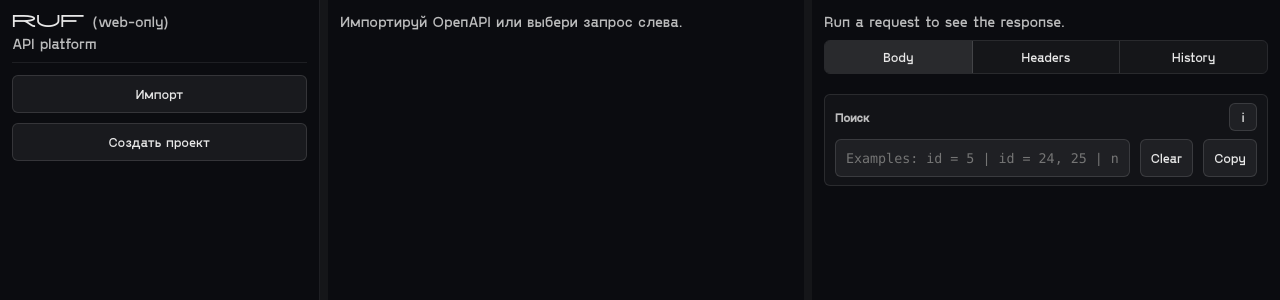
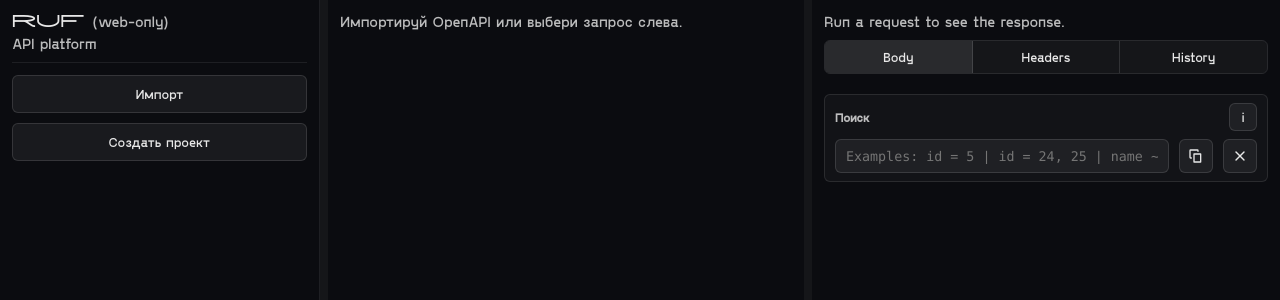
Before and after one commit to mkudmi/RUF-API-Platform, a React (Vite) app: page / in a window 1280 px wide. Shown: the top 300 px of the page. Built offline with nearby package versions, Linux system fonts and the light colour scheme.

Commit message:
icons have been moved

```diff
--- a/src/features/requestRunner/JsonPathSearch.tsx
+++ b/src/features/requestRunner/JsonPathSearch.tsx
@@ -1,5 +1,6 @@
 import { useMemo, useRef, useState } from 'react'
 import { JSONPath } from 'jsonpath-plus'
+import { CloseIcon, CopyIcon } from '../../shared/icons'
 
 export type JsonValue = null | boolean | number | string | object | unknown[]
 
@@ -236,7 +237,10 @@ export function JsonPathSearch(props: {
         </button>
       </div>
 
-      <div style={{ display: 'grid', gridTemplateColumns: '1fr auto auto', gap: 10, marginTop: 8 }}>
+      <div
+        className="jsonSearchQueryRow"
+        style={{ display: 'grid', gridTemplateColumns: '1fr auto auto', gap: 10, marginTop: 8 }}
+      >
         <input
           className="mono"
           value={query}
@@ -244,9 +248,25 @@ export function JsonPathSearch(props: {
           disabled={disabled}
           placeholder="Examples: id = 5 | id = 24, 25 | name ~ Максим | height >= 166 | $..id"
         />
-        <button onClick={() => props.onQueryChange('')} disabled={!q}>Clear</button>
-        <button onClick={() => onCopy('query', q)} disabled={!q} title="Copy query">
-          {copied === 'query' ? 'Copied' : 'Copy'}
+        <button
+          type="button"
+          className="iconBtn"
+          onClick={() => onCopy('query', q)}
+          disabled={!q}
+          title="Copy query"
+          aria-label="Copy query"
+        >
+          {copied === 'query' ? 'OK' : <CopyIcon />}
+        </button>
+        <button
+          type="button"
+          className="iconBtn"
+          onClick={() => props.onQueryChange('')}
+          disabled={!q}
+          title="Clear"
+          aria-label="Clear"
+        >
+          <CloseIcon />
         </button>
       </div>
 
--- a/src/features/requestRunner/RequestEditor.tsx
+++ b/src/features/requestRunner/RequestEditor.tsx
@@ -2,6 +2,7 @@ import { useEffect, useMemo, useRef, useState, type Dispatch, type SetStateActio
 import type { Collection, HttpMethod, RequestItem, RequestParam } from '../../shared/types/collection'
 import type { Environment } from '../../shared/types/environment'
 import type { RequestDraft, RequestHistoryItem } from '../../shared/types/requestHistory'
+import { CopyIcon } from '../../shared/icons'
 import { computeEffectiveBaseUrl, isAbsoluteUrl, joinUrlParts } from '../../shared/utils/url'
 import { uid } from '../../shared/utils/id'
 import { runRequest, type RunResult } from './runRequest'
@@ -30,33 +31,6 @@ function saveDraft(requestId: string, draft: RequestDraft) {
   const next = parsed && typeof parsed === 'object' ? parsed : {}
   next[requestId] = draft
   localStorage.setItem(REQUEST_DRAFTS_KEY, JSON.stringify(next))
-}
-
-function CopyIcon(props: { size?: number }) {
-  const size = props.size ?? 16
-  return (
-    <svg
-      width={size}
-      height={size}
-      viewBox="0 0 24 24"
-      fill="none"
-      xmlns="http://www.w3.org/2000/svg"
-      aria-hidden="true"
-    >
-      <path
-        d="M9 9h10v12H9V9Z"
-        stroke="currentColor"
-        strokeWidth="2"
-        strokeLinejoin="round"
-      />
-      <path
-        d="M5 15H4a1 1 0 0 1-1-1V4a1 1 0 0 1 1-1h10a1 1 0 0 1 1 1v1"
-        stroke="currentColor"
-        strokeWidth="2"
-        strokeLinecap="round"
-      />
-    </svg>
-  )
 }
 
 async function copyText(text: string) {
--- a/src/features/requestRunner/ResponseViewer.tsx
+++ b/src/features/requestRunner/ResponseViewer.tsx
@@ -4,6 +4,7 @@ import { generateJsonSchema } from '../../shared/utils/jsonSchema'
 import type { RequestHistoryItem } from '../../shared/types/requestHistory'
 import type { RunResult } from './runRequest'
 import { evaluateJsonSearch, JsonPathSearch, type JsonValue } from './JsonPathSearch'
+import { CloseIcon, CopyIcon, TrashIcon } from '../../shared/icons'
 
 type FileSystemWritableFileStreamLike = {
   write: (data: string) => Promise<void>
@@ -12,95 +13,6 @@ type FileSystemWritableFileStreamLike = {
 
 type FileSystemFileHandleLike = {
   createWritable: () => Promise<FileSystemWritableFileStreamLike>
-}
-
-function CopyIcon(props: { size?: number }) {
-  const size = props.size ?? 16
-  return (
-    <svg
-      width={size}
-      height={size}
-      viewBox="0 0 24 24"
-      fill="none"
-      xmlns="http://www.w3.org/2000/svg"
-      aria-hidden="true"
-    >
-      <path
-        d="M9 9h10v12H9V9Z"
-        stroke="currentColor"
-        strokeWidth="2"
-        strokeLinejoin="round"
-      />
-      <path
-        d="M5 15H4a1 1 0 0 1-1-1V4a1 1 0 0 1 1-1h10a1 1 0 0 1 1 1v1"
-        stroke="currentColor"
-        strokeWidth="2"
-        strokeLinecap="round"
-      />
-    </svg>
-  )
-}
-
-function CloseIcon(props: { size?: number }) {
-  const size = props.size ?? 16
-  return (
-    <svg
-      width={size}
-      height={size}
-      viewBox="0 0 24 24"
-      fill="none"
-      xmlns="http://www.w3.org/2000/svg"
-      aria-hidden="true"
-    >
-      <path d="M6 6l12 12" stroke="currentColor" strokeWidth="2" strokeLinecap="round" />
-      <path d="M18 6L6 18" stroke="currentColor" strokeWidth="2" strokeLinecap="round" />
-    </svg>
-  )
-}
-
-function TrashIcon(props: { size?: number }) {
-  const size = props.size ?? 16
-  return (
-    <svg
-      width={size}
-      height={size}
-      viewBox="0 0 24 24"
-      fill="none"
-      xmlns="http://www.w3.org/2000/svg"
-      aria-hidden="true"
-    >
-      <path
-        d="M5 7h14"
-        stroke="currentColor"
-        strokeWidth="2"
-        strokeLinecap="round"
-      />
-      <path
-        d="M10 11v7"
-        stroke="currentColor"
-        strokeWidth="2"
-        strokeLinecap="round"
-      />
-      <path
-        d="M14 11v7"
-        stroke="currentColor"
-        strokeWidth="2"
-        strokeLinecap="round"
-      />
-      <path
-        d="M9 7l1-2h4l1 2"
-        stroke="currentColor"
-        strokeWidth="2"
-        strokeLinejoin="round"
-      />
-      <path
-        d="M7 7l1 14h8l1-14"
-        stroke="currentColor"
-        strokeWidth="2"
-        strokeLinejoin="round"
-      />
-    </svg>
-  )
 }
 
 async function copyText(text: string) {
--- /dev/null
+++ b/src/shared/icons.tsx
@@ -0,0 +1,88 @@
+export function CopyIcon(props: { size?: number }) {
+  const size = props.size ?? 16
+  return (
+    <svg
+      width={size}
+      height={size}
+      viewBox="0 0 24 24"
+      fill="none"
+      xmlns="http://www.w3.org/2000/svg"
+      aria-hidden="true"
+    >
+      <path
+        d="M9 9h10v12H9V9Z"
+        stroke="currentColor"
+        strokeWidth="2"
+        strokeLinejoin="round"
+      />
+      <path
+        d="M5 15H4a1 1 0 0 1-1-1V4a1 1 0 0 1 1-1h10a1 1 0 0 1 1 1v1"
+        stroke="currentColor"
+        strokeWidth="2"
+        strokeLinecap="round"
+      />
+    </svg>
+  )
+}
+
+export function CloseIcon(props: { size?: number }) {
+  const size = props.size ?? 16
+  return (
+    <svg
+      width={size}
+      height={size}
+      viewBox="0 0 24 24"
+      fill="none"
+      xmlns="http://www.w3.org/2000/svg"
+      aria-hidden="true"
+    >
+      <path d="M6 6l12 12" stroke="currentColor" strokeWidth="2" strokeLinecap="round" />
+      <path d="M18 6L6 18" stroke="currentColor" strokeWidth="2" strokeLinecap="round" />
+    </svg>
+  )
+}
+
+export function TrashIcon(props: { size?: number }) {
+  const size = props.size ?? 16
+  return (
+    <svg
+      width={size}
+      height={size}
+      viewBox="0 0 24 24"
+      fill="none"
+      xmlns="http://www.w3.org/2000/svg"
+      aria-hidden="true"
+    >
+      <path
+        d="M5 7h14"
+        stroke="currentColor"
+        strokeWidth="2"
+        strokeLinecap="round"
+      />
+      <path
+        d="M10 11v7"
+        stroke="currentColor"
+        strokeWidth="2"
+        strokeLinecap="round"
+      />
+      <path
+        d="M14 11v7"
+        stroke="currentColor"
+        strokeWidth="2"
+        strokeLinecap="round"
+      />
+      <path
+        d="M9 7l1-2h4l1 2"
+        stroke="currentColor"
+        strokeWidth="2"
+        strokeLinejoin="round"
+      />
+      <path
+        d="M7 7l1 14h8l1-14"
+        stroke="currentColor"
+        strokeWidth="2"
+        strokeLinejoin="round"
+      />
+    </svg>
+  )
+}
--- a/src/styles.css
+++ b/src/styles.css
@@ -147,6 +147,13 @@ button:hover { background: rgba(255,255,255,.10); }
   display: grid;
   place-items: center;
   border-radius: var(--radius);
+}
+.jsonSearchQueryRow > input,
+.jsonSearchQueryRow > button {
+  height: 34px;
+}
+.jsonSearchQueryRow > button.iconBtn {
+  width: 34px;
 }
 .addRowBtn {
   font-size: 22px;
```
